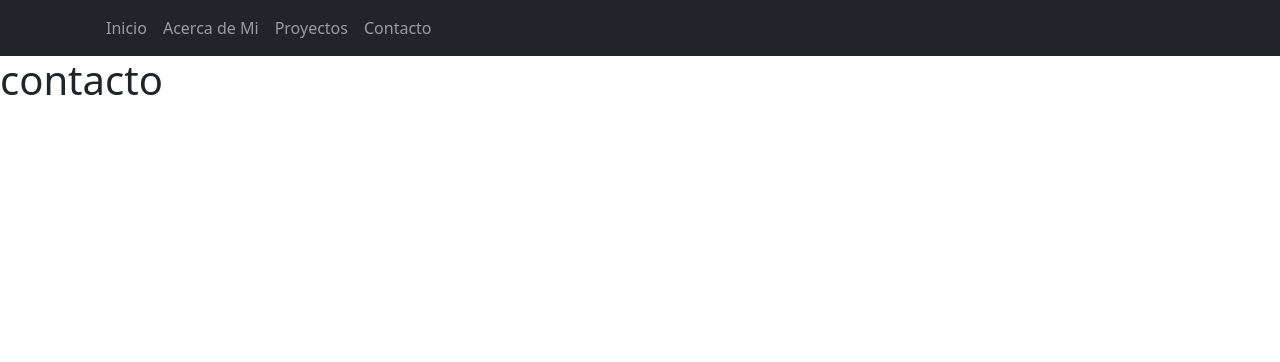
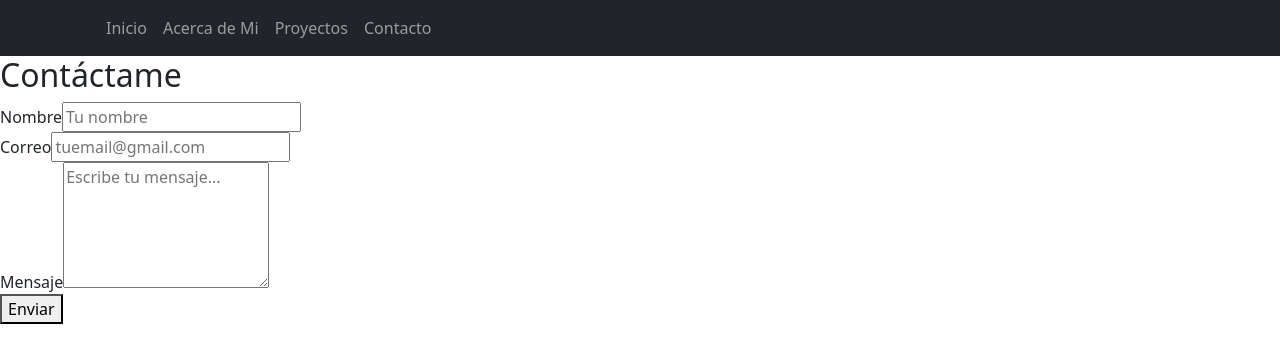
Before and after one commit to Javier77-web/Portafolio, a React (Vite) app: page /contact in a window 1280 px wide. Shown: the top 362 px of the page. Built offline with nearby package versions, Linux system fonts and the light colour scheme.

Commit message:
agregar contacto jsx

```diff
--- a/src/components/organisms/Navbar.jsx
+++ b/src/components/organisms/Navbar.jsx
@@ -1,6 +1,6 @@
 // src/components/organisms/Navbar.jsx
 import React from 'react';
-import '../../styles/Navbar.css';
+import '../../styles/organisms/Navbar.css';
 import { Navbar, Nav, Container } from 'react-bootstrap';
 function NavBar ()  {
   return (
--- a/src/pages/Contact.jsx
+++ b/src/pages/Contact.jsx
@@ -2,7 +2,30 @@
 import React from 'react';
 
 function Contact() {
-  return <h1>contacto</h1>;
+  return (
+    <div className="contact-container">
+      <h2>Contáctame</h2>
+
+      <form className="contact-form">
+        <div className="form-group">
+          <label>Nombre</label>
+          <input type="text" placeholder="Tu nombre" />
+        </div>
+
+        <div className="form-group">
+          <label>Correo</label>
+          <input type="email" placeholder="tuemail@gmail.com" />
+        </div>
+
+        <div className="form-group">
+          <label>Mensaje</label>
+          <textarea rows="5" placeholder="Escribe tu mensaje..."></textarea>
+        </div>
+
+        <button type="submit">Enviar</button>
+      </form>
+    </div>
+  );
 };
 
 export default Contact;
--- a/src/pages/Home.jsx
+++ b/src/pages/Home.jsx
@@ -5,7 +5,6 @@ import { Container } from 'react-bootstrap';
 function Home() {
     return (
       <Container className="my-5">
-        <h1>Página de inicios</h1>
         <p>Bienvenidos a nuestro sitio web.</p>
 
       </Container>
```
Also changed, not shown: src/styles/organisms/Navbar.css (renamed from src/styles/Navbar.css).
